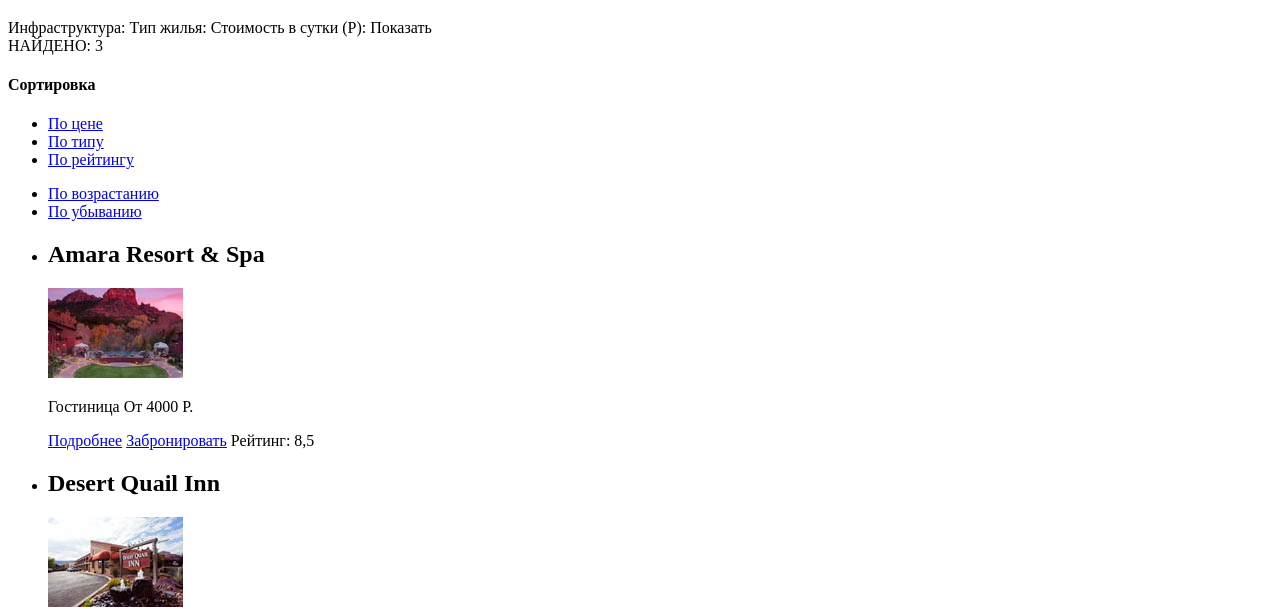
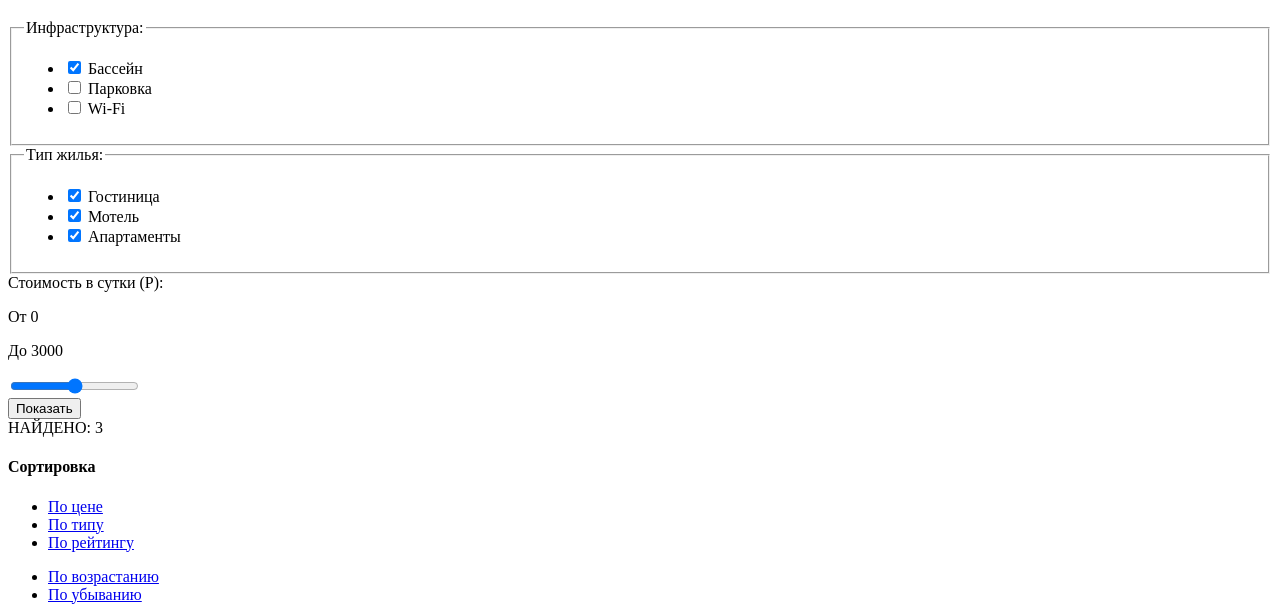
Before and after one commit to earthrobot/317955-sedona, a plain HTML site: page catalog.html in a window 1280 px wide. Shown: the part 231-840 px from the top of the page. Drawn offline with Linux system fonts and the light colour scheme.

Commit message:
Разметила формы

```diff
--- a/catalog.html
+++ b/catalog.html
@@ -22,11 +22,52 @@
 
   <main>
     <h1 class="visually-hidden">Отдых в Седоне - выбор отеля</h1>
-    <section class="filter">
-    Инфраструктура:
-    Тип жилья:
-    Стоимость в сутки (Р):
-    Показать
+    <section class="filters">
+    <form class="filter-form" action="https://echo.htmlacademy.ru" method="get">
+    <fieldset>
+      <legend>Инфраструктура:</legend>
+      <ul>
+      <li class="filter-form__option">
+        <input type="checkbox" name="pool" id="filter-pool" checked>
+        <label for="filter-pool">Бассейн</label>
+      </li>
+      <li class="filter-form__option">
+        <input type="checkbox" name="parking" id="filter-parking">
+        <label for="filter-parking">Парковка</label>
+      </li>
+      <li class="filter-form__option">
+        <input type="checkbox" name="wifi" id="filter-wifi">
+        <label for="filter-wifi">Wi-Fi</label>
+      </li>
+    </ul>
+    </fieldset>
+    <fieldset>
+      <legend>Тип жилья:</legend>
+      <ul>
+        <li class="filter-form__option">
+        <input type="checkbox" name="hotel" id="filter-hotel" checked>
+        <label for="filter-hotel">Гостиница</label>
+        </li>
+        <li class="filter-form__option">
+            <input type="checkbox" name="motel" id="filter-motel" checked>
+            <label for="filter-motel">Мотель</label>
+        </li>
+        <li class="filter-form__option">
+            <input type="checkbox" name="apartment" id="filter-apartment" checked>
+            <label for="filter-apartment">Апартаменты</label>
+        </li>
+      </ul>
+    </fieldset>
+    <div class="filter-form__option">
+    <label for="filter-cost">Стоимость в сутки (Р):</label>
+      <div class="filter-cost">
+        <p class="filter-cost__min">От 0</p>
+        <p class="filter-cost__max">До 3000</p>
+      </div>
+      <input type="range" name="cost" id="filter-cost" min="0" max="3000" step="1">
+    </div>
+    <button class="filter-form__button" type="submit">Показать</button>
+    </form>
     </section>
     <section class="catalog">
       <span class="catalog__results">НАЙДЕНО: 3</span>
```
Also changed, not shown: index.html (+23 -1 lines).
